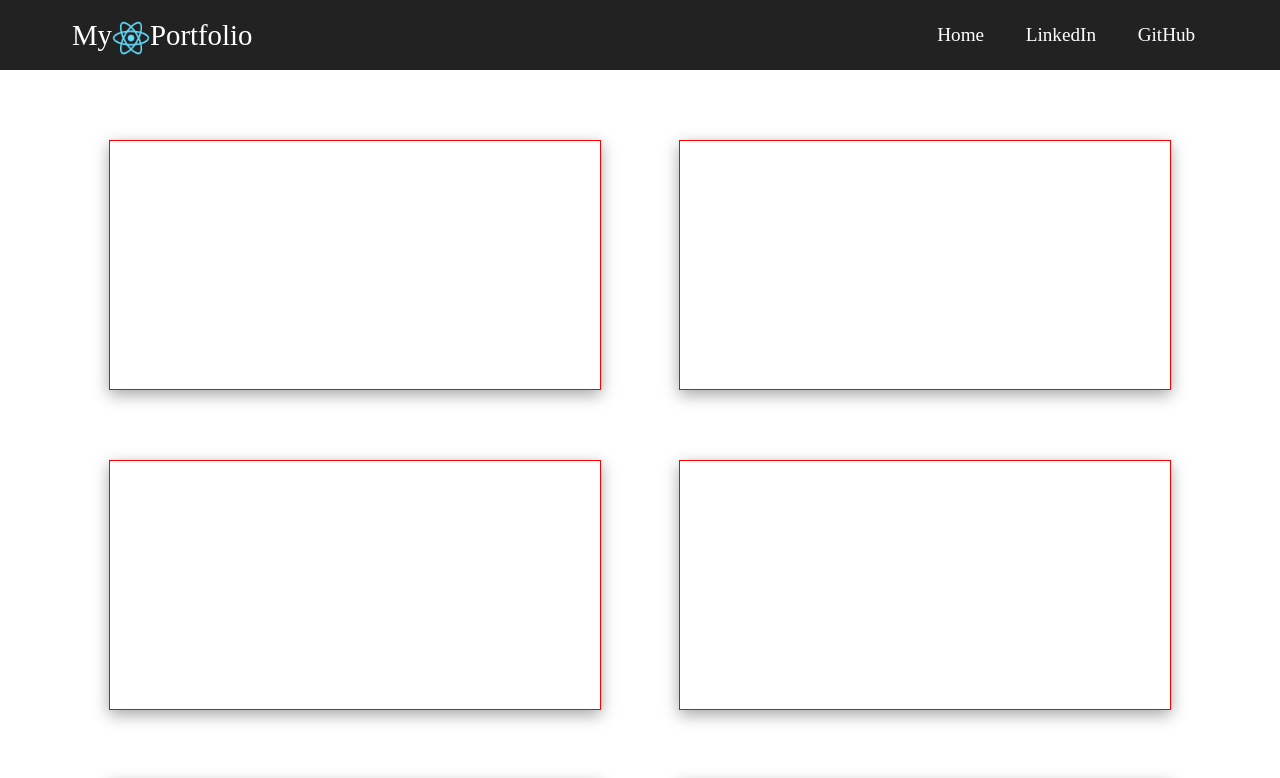
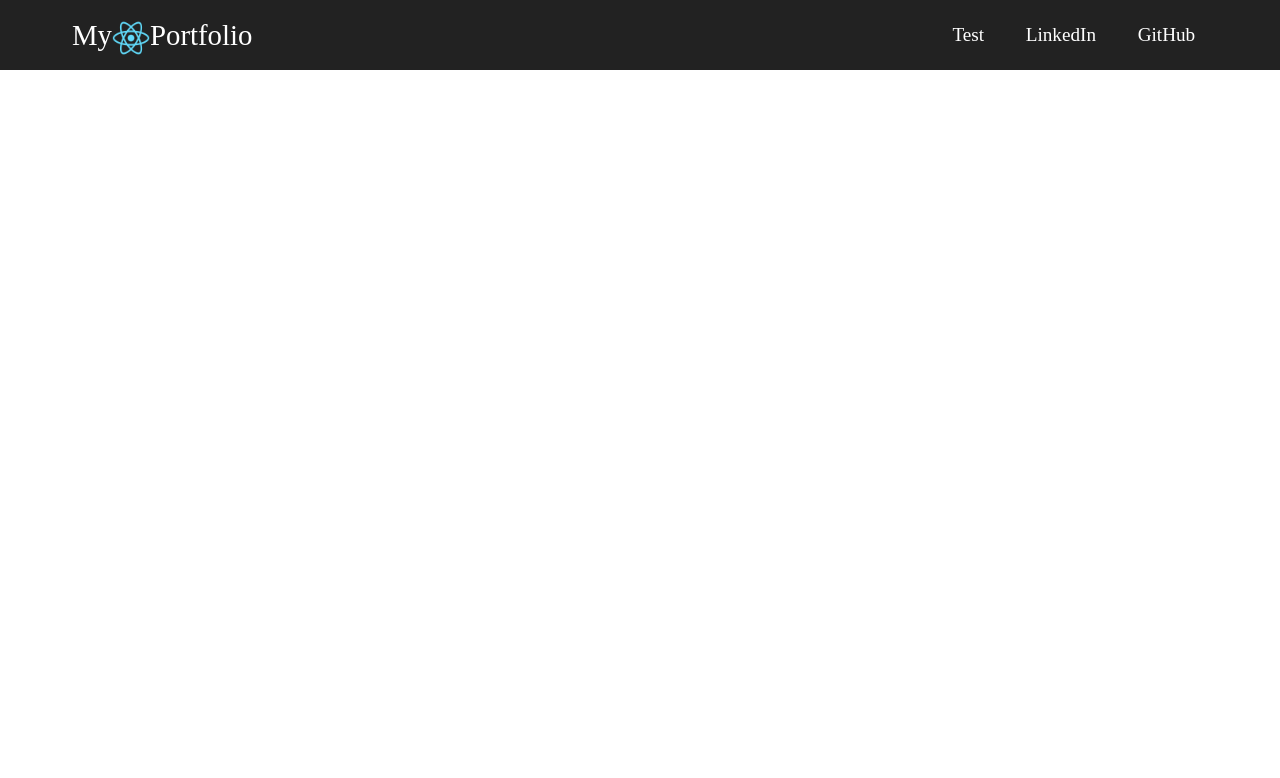
Before and after one commit to szotaksimon/REACT-portfolio, a React (Create React App) app: page / in a window 1280 px wide. Shown: the top 778 px of the page. Built offline with nearby package versions, Linux system fonts and the light colour scheme.

Commit message:
Routing test

```diff
--- a/src/App.js
+++ b/src/App.js
@@ -1,16 +1,24 @@
-import MainNavbar from "./components/navigation/Navbar";
-import Card from "./components/cards/Card";
-import Row from "react-bootstrap/Row";
-import Col from "react-bootstrap/Col";
-import Container from "react-bootstrap/Container";
-import classes from "./styles/app/app.module.scss";
+import MainNavbar from "./components/navigation/Navbar"
+import Card from "./components/cards/Card"
+import Row from "react-bootstrap/Row"
+import Col from "react-bootstrap/Col"
+import Container from "react-bootstrap/Container"
+import classes from "./styles/app/app.module.scss"
+
+import Test from "./components/projects/Test"
+import { Route, Routes } from "react-router-dom"
 
 function App() {
   return (
     <>
       <MainNavbar />
       <Container className={classes.container}>
-        <Row className={classes.row}>
+        <Routes>
+          <Route path="/test" element={<Test />} />
+        </Routes>
+
+
+        {/* <Row className={classes.row}>
           <Col>
             <Card />
           </Col>
@@ -33,7 +41,7 @@ function App() {
           <Col>
             <Card />
           </Col>
-        </Row>
+        </Row> */}
       </Container>
     </>
   );
--- a/src/components/navigation/Navbar.jsx
+++ b/src/components/navigation/Navbar.jsx
@@ -1,3 +1,4 @@
+import { Link } from "react-router-dom";
 import classes from "../../styles/navbar/navbar.module.scss";
 
 function MainNavbar() {
@@ -14,15 +15,16 @@ function MainNavbar() {
         />
         Portfolio
       </div>
-      <a href="#" className={classes.toggleB}>
+      <Link to="#" className={classes.toggleB}>
+        // eslint-disable-next-line
         <span className={classes.bar}></span>
         <span className={classes.bar}></span>
         <span className={classes.bar}></span>
-      </a>
+      </Link>
       <div className={classes.navLinks}>
         <ul>
           <li>
-            <a href="http://localhost:3000/">Home</a>
+            <Link to="/test">Test</Link>
           </li>
           <li>
             <a href="https://www.linkedin.com/" target="blank">
--- a/src/index.js
+++ b/src/index.js
@@ -1,12 +1,16 @@
-import React from 'react';
-import ReactDOM from 'react-dom/client';
-import App from './App';
-import '../node_modules/bootstrap/dist/css/bootstrap.min.css';
+import ReactDOM from 'react-dom/client'
+import { BrowserRouter } from 'react-router-dom'
+import React from 'react'
+import App from './App'
+import '../node_modules/bootstrap/dist/css/bootstrap.min.css'
 import './styles/card/card.module.scss'
+
 
 const root = ReactDOM.createRoot(document.getElementById('root'));
 root.render(
   <React.StrictMode>
-    <App />
+    <BrowserRouter>
+      <App />
+    </BrowserRouter>
   </React.StrictMode>
 );
```
